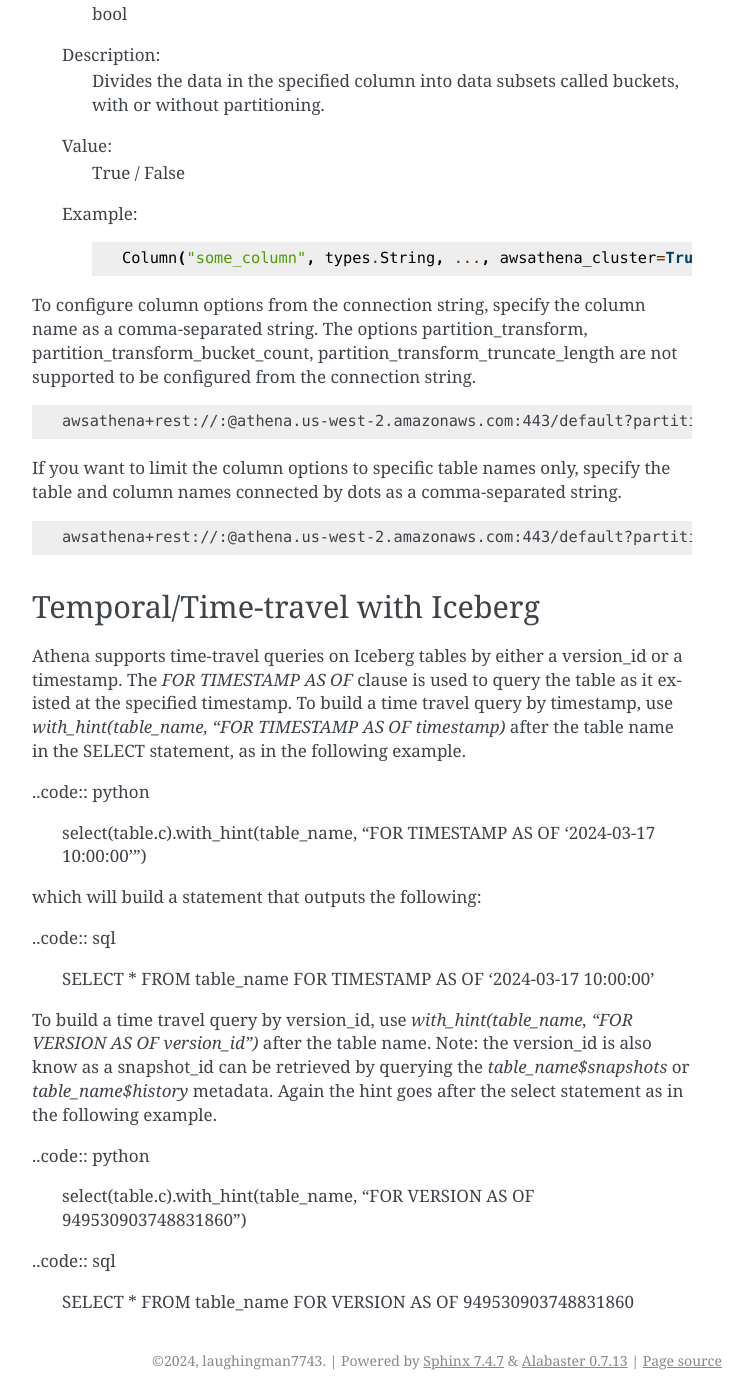
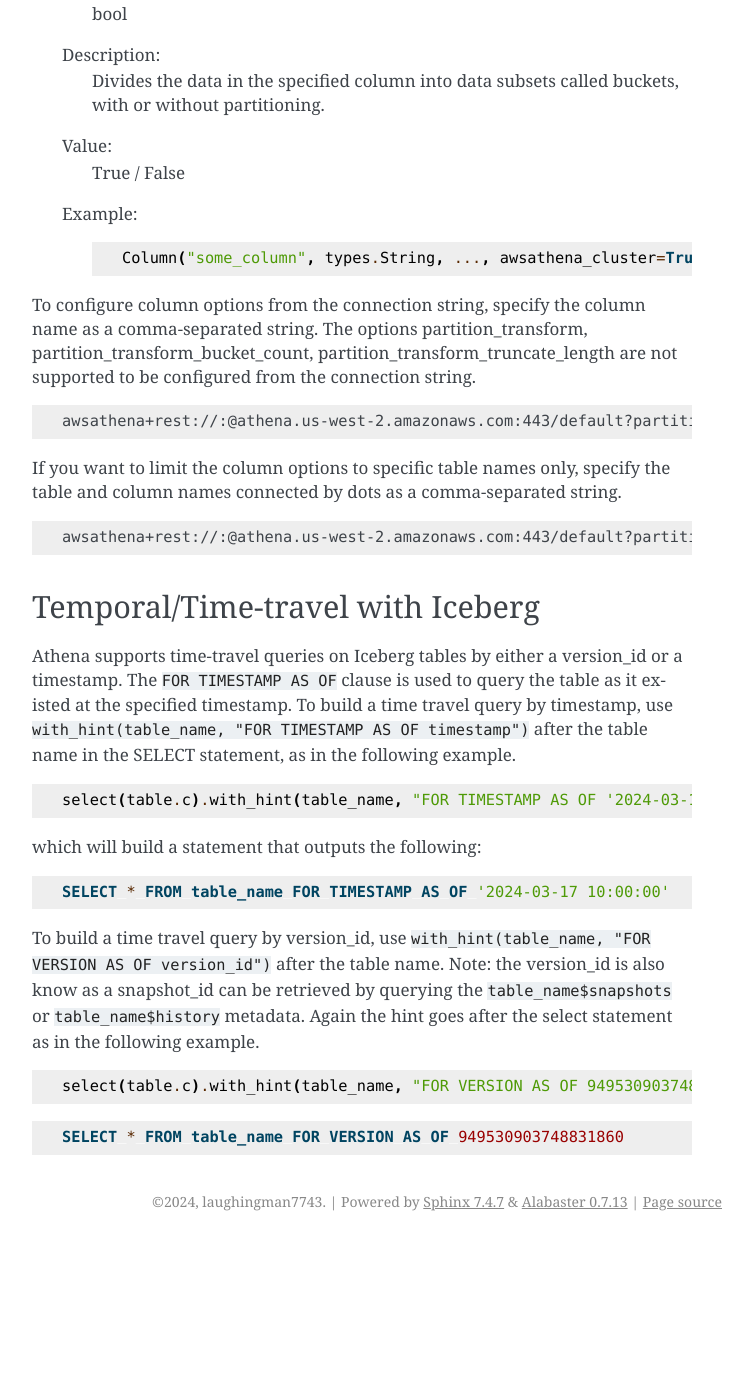
Before and after one commit to laughingman7743/PyAthena, a Sphinx documentation site: the page built from docs/sqlalchemy.rst, in a window 1280 px wide and 1400 px high, scrolled down 6157 px. Shown: the whole window, without its empty margins (388-1140 px from the left). Built offline with Sphinx 7.4.7, drawn with Linux system fonts in a browser that asks for light colours; after the commit the page ends 7398 px from its top, so only the background shows below that.

Commit message:
Fixing docs
Signed-off-by: Jason Myers <jmyers@stratadecision.com>

```diff
--- a/docs/sqlalchemy.rst
+++ b/docs/sqlalchemy.rst
@@ -276,29 +276,29 @@ If you want to limit the column options to specific table names only, specify th
 Temporal/Time-travel with Iceberg
 ---------------------------------
 
-Athena supports time-travel queries on Iceberg tables by either a version_id or a timestamp. The `FOR TIMESTAMP AS OF`
+Athena supports time-travel queries on Iceberg tables by either a version_id or a timestamp. The :code:`FOR TIMESTAMP AS OF`
 clause is used to query the table as it existed at the specified timestamp. To build a time travel query by timestamp,
-use `with_hint(table_name, "FOR TIMESTAMP AS OF timestamp)` after the table name in the SELECT statement, as in the
+use :code:`with_hint(table_name, "FOR TIMESTAMP AS OF timestamp")` after the table name in the SELECT statement, as in the
 following example.
 
-..code:: python
+.. code:: python
 
         select(table.c).with_hint(table_name, "FOR TIMESTAMP AS OF '2024-03-17 10:00:00'")
 
 which will build a statement that outputs the following:
 
-..code:: sql
+.. code:: sql
 
         SELECT * FROM table_name FOR TIMESTAMP AS OF '2024-03-17 10:00:00'
 
-To build a time travel query by version_id, use `with_hint(table_name, "FOR VERSION AS OF version_id")` after the table
-name. Note: the version_id is also know as a snapshot_id can be retrieved by querying the `table_name$snapshots`
-or `table_name$history` metadata. Again the hint goes after the select statement as in the following example.
+To build a time travel query by version_id, use :code:`with_hint(table_name, "FOR VERSION AS OF version_id")` after the table
+name. Note: the version_id is also know as a snapshot_id can be retrieved by querying the :code:`table_name$snapshots`
+or :code:`table_name$history` metadata. Again the hint goes after the select statement as in the following example.
 
-..code:: python
+.. code:: python
 
         select(table.c).with_hint(table_name, "FOR VERSION AS OF 949530903748831860")
 
-..code:: sql
+.. code:: sql
 
         SELECT * FROM table_name FOR VERSION AS OF 949530903748831860
```
